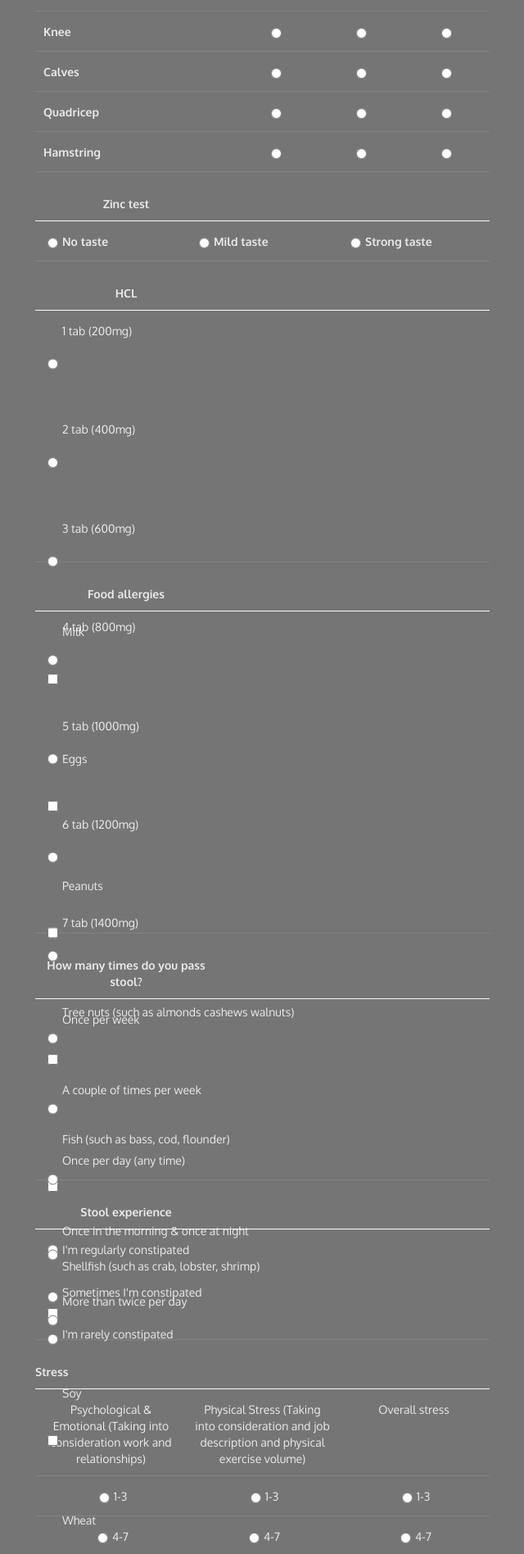
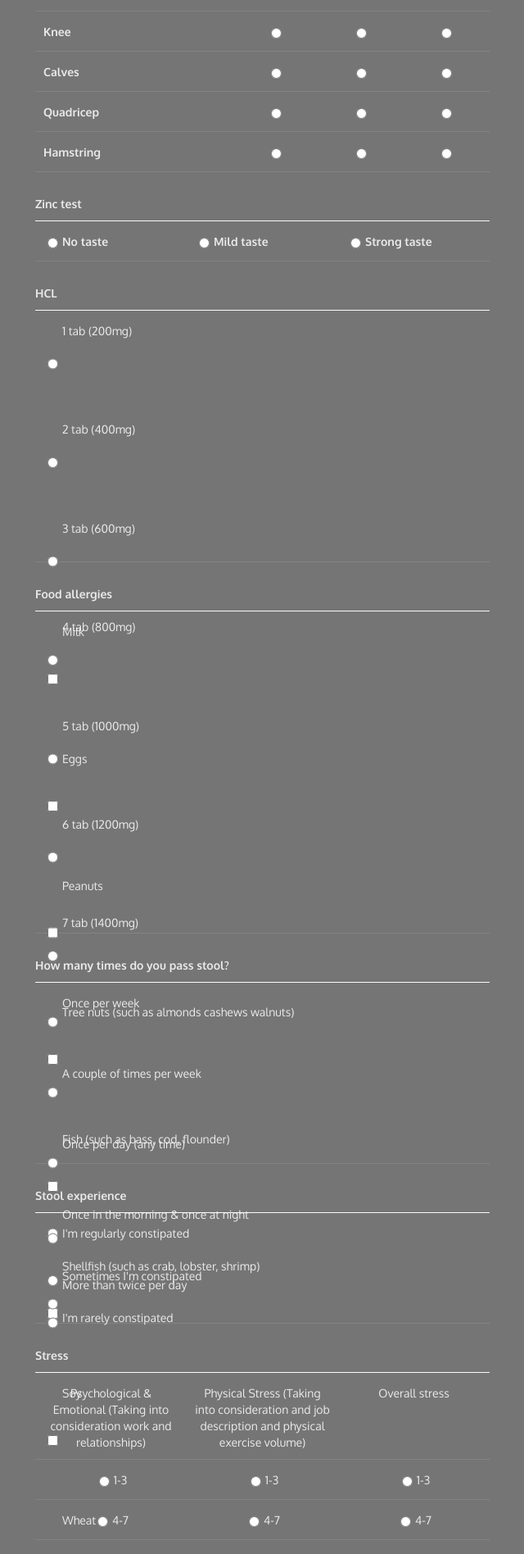
Before and after one commit to MCooke/frontlinefit, a Jekyll site: the page built from biosig.html, in a window 1280 px wide. Shown: the part 602-2498 px from the top of the page at 82% size, without its empty margins (612-1252 px from the left). Built offline with Jekyll 4.4.1, drawn with Linux system fonts in a browser that asks for light colours; nearby versions of some CDN libraries.

Commit message:
Adding table-cell_header to headers.

```diff
--- a/biosig.html
+++ b/biosig.html
@@ -117,7 +117,7 @@ title: Product Template
 					<span class="table-cell"><input class="radio" type="radio" name="c" value="12"></span>
 				</div>
 				<div class="table-row table-row_header">
-					<span class="table-cell">Zinc test</span>
+					<span class="table-cell table-cell_header">Zinc test</span>
 				</div>
 				<div class="table-row">
 					<span class="table-cell table-cell_header"><input class="radio" type="radio" name="d" value="1">No taste</span>
@@ -125,7 +125,7 @@ title: Product Template
 					<span class="table-cell table-cell_header"><input class="radio" type="radio" name="d" value="3">Strong taste</span>
 				</div>
 				<div class="table-row table-row_header">
-					<span class="table-cell">HCL</span>
+					<span class="table-cell table-cell_header">HCL</span>
 				</div>
 				<div class="table-row table-row_column">
 					<span class="table-cell"><input class="radio" type="radio" name="e" value="1">1 tab (200mg)</span>
@@ -137,7 +137,7 @@ title: Product Template
 					<span class="table-cell"><input class="radio" type="radio" name="e" value="7">7 tab (1400mg)</span>
 				</div>
 				<div class="table-row table-row_header">
-					<span class="table-cell">Food allergies</span>
+					<span class="table-cell table-cell_header">Food allergies</span>
 				</div>
 				<div class="table-row table-row_column">
 					<span class="table-cell"><input class="checkbox" type="checkbox" name="f" value="1">Milk</span>
@@ -151,7 +151,7 @@ title: Product Template
 					<span class="table-cell"><input class="checkbox" type="checkbox" name="f" value="9">None</span>
 				</div>
 				<div class="table-row table-row_header">
-					<span class="table-cell">How many times do you pass stool?</span>
+					<span class="table-cell table-cell_header">How many times do you pass stool?</span>
 				</div>
 				<div class="table-row table-row_column">
 					<span class="table-cell"><input class="radio" type="radio" name="ff" value="1">Once per week</span>
@@ -161,7 +161,7 @@ title: Product Template
 					<span class="table-cell"><input class="radio" type="radio" name="ff" value="5">More than twice per day</span>
 				</div>
 				<div class="table-row table-row_header">
-					<span class="table-cell">Stool experience</span>
+					<span class="table-cell table-cell_header">Stool experience</span>
 				</div>
 				<div class="table-row table-row_column">
 					<span class="table-cell"><input class="radio" type="radio" name="gg" value="1">I'm regularly constipated</span>
@@ -220,7 +220,7 @@ title: Product Template
 					<span class="table-cell"><input class="radio" type="radio" name="l" value="4"></span>
 				</div>
 				<div class="table-row table-row_header">
-					<span class="table-cell">How much water do you drink?</span>
+					<span class="table-cell table-cell_header">How much water do you drink?</span>
 				</div>
 				<div class="table-row table-row_column">
 					<span class="table-cell"><input class="radio" type="radio" name="m" value="1">None</span>
@@ -231,7 +231,7 @@ title: Product Template
 					<span class="table-cell"><input class="radio" type="radio" name="m" value="6">More than 5 litres (11+ Cups)</span>
 				</div>
 				<div class="table-row table-row_header">
-					<span class="table-cell">Water quality</span>
+					<span class="table-cell table-cell_header">Water quality</span>
 				</div>
 				<div class="table-row">
 					<span class="table-cell"><input class="radio" type="radio" name="n" value="1">Tap</span>
@@ -239,7 +239,7 @@ title: Product Template
 					<span class="table-cell"><input class="radio" type="radio" name="n" value="3">Mixed</span>
 				</div>
 				<div class="table-row table-row_header">
-					<span class="table-cell">Diet Quality <br/>(Perceived Diet 1-10) <br/>1-3 = Low/Poor<br/>4-7 = Average/</Mixed<br/>8-10 = High</th>
+					<span class="table-cell table-cell_header">Diet Quality <br/>(Perceived Diet 1-10) <br/>1-3 = Low/Poor<br/>4-7 = Average/</Mixed<br/>8-10 = High</th>
 					</div>
 					<div class="table-row">
 						<span class="table-cell"><input class="radio" type="radio" name="ii" value="1">1-3</span>
@@ -247,7 +247,7 @@ title: Product Template
 						<span class="table-cell"><input class="radio" type="radio" name="ii" value="3">8-10</span>
 					</div>
 					<div class="table-row table-row_header">
-						<span class="table-cell">Breakfast type</span>
+						<span class="table-cell table-cell_header">Breakfast type</span>
 					</div>
 					<div class="table-row table-row_column">
 						<span class="table-cell"><input class="radio" type="radio" name="o" value="1">Typical western breakfast (toast, cereal, pancakes, baked goods)</span>
@@ -257,7 +257,7 @@ title: Product Template
 						<span class="table-cell"><input class="radio" type="radio" name="o" value="5">Coffee or Tea only</span>
 					</div>
 					<div class="table-row table-row_header">
-						<span class="table-cell">Alchohol consumption</span>
+						<span class="table-cell table-cell_header">Alchohol consumption</span>
 					</div>
 					<div class="table-row table-row_column">
 						<span class="table-cell"><input class="radio" type="radio" name="p" value="1">None</span>
@@ -356,7 +356,7 @@ title: Product Template
 						<span class="table-cell"><input class="radio" type="radio" name="aa" value="4">6+</span>
 					</div>
 					<div class="table-row table-row_header">
-						<span class="table-cell">Hours of sleep per day</span>
+						<span class="table-cell table-cell_header">Hours of sleep per day</span>
 					</div>
 					<div class="table-row">
 						<span class="table-cell"><input class="radio" type="radio" name="bb" value="1">1-2</span>
@@ -366,7 +366,7 @@ title: Product Template
 						<span class="table-cell"><input class="radio" type="radio" name="bb" value="4">8+</span>
 					</div>
 					<div class="table-row table-row_header">
-						<span class="table-cell">How long does it take you to switch off</span>
+						<span class="table-cell table-cell_header">How long does it take you to switch off</span>
 					</div>
 					<div class="table-row table-row_column">
 						<span class="table-cell"><input class="radio" type="radio" name="cc" value="1">No problem</span>
@@ -410,7 +410,7 @@ title: Product Template
 						<span class="table-cell"><input class="radio" type="radio" name="llc" value="2">No</span>
 					</div>
 					<div class="table-row table-row_header">
-						<span class="table-cell">Goal</span>
+						<span class="table-cell table-cell_header">Goal</span>
 					</div>
 					<div class="table-row table-row_column">
 						<span class="table-cell"><input class="radio" type="radio" name="ee" value="1">To increase muscle mass only</span>
```
